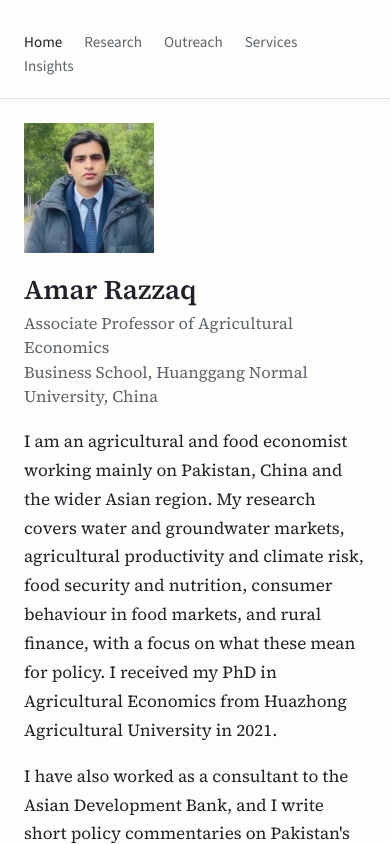
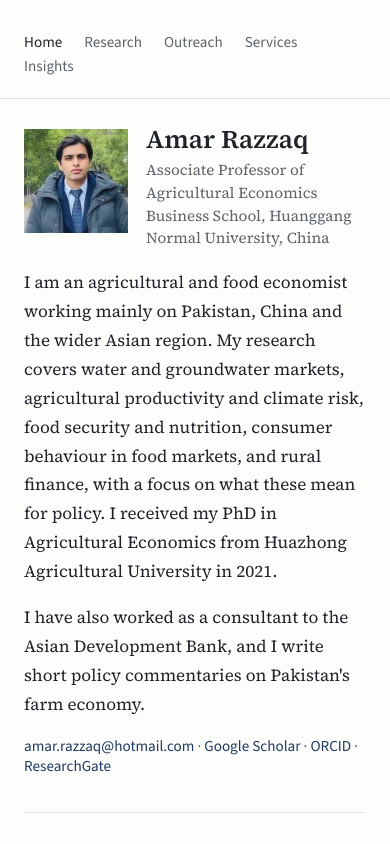
Before and after one commit to amarrazzaq/amarrazzaq.github.io, an Eleventy site: page src/index.njk in a window 390 px wide. Shown: the top 844 px of the page. Built offline with nearby package versions, Linux system fonts and the light colour scheme; Eleventy itself is replaced by a stand-in of ours; files that its build step writes are made by us from their sources.

Commit message:
Place the home page photo beside the name on phones

```diff
--- a/public/style.css
+++ b/public/style.css
@@ -141,9 +141,12 @@ tbody tr:last-child td { border-bottom: 1.5px solid var(--text); }
 @media (max-width: 640px) {
   body { font-size: 17px; }
   .main-content { padding-top: 24px; }
-  .intro { grid-template-columns: 1fr; gap: 20px; }
-  .intro-photo { width: 130px; height: 130px; }
-  .intro h1, .page-title { font-size: 1.7rem; }
+  .intro { display: block; }
+  .intro-photo { float: left; width: 104px; height: 104px; margin: 6px 18px 10px 0; }
+  .intro h1 { font-size: 1.6rem; }
+  .intro .role { font-size: .95rem; margin-bottom: 0; }
+  .intro .role + p { clear: both; padding-top: 18px; }
+  .page-title { font-size: 1.7rem; }
   .article-header .article-title { font-size: 1.7rem; }
   .dated li { flex-direction: column; gap: 0; }
   .roles li { grid-template-columns: 1fr; gap: 0; }
```
